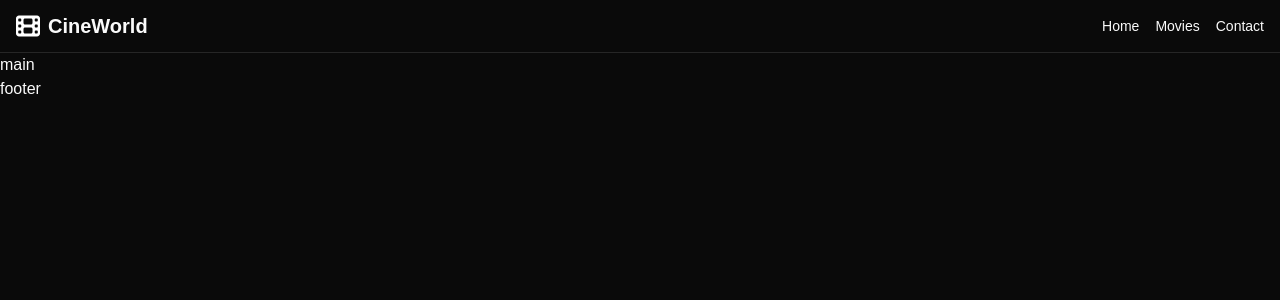
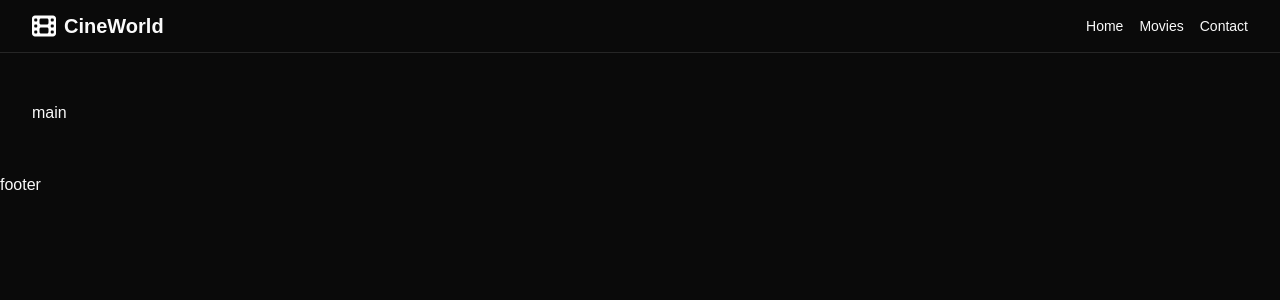
Before and after one commit to tammeleh/cineworld, a React (Vite) app: page / in a window 1280 px wide. Shown: the top 300 px of the page. Built offline with nearby package versions, Linux system fonts and the light colour scheme.

Commit message:
Add utility class for header/main/footer size and padding

```diff
--- a/src/App.tsx
+++ b/src/App.tsx
@@ -5,7 +5,7 @@ function App() {
   return (
     <div>
       <Header />
-      <main>main</main>
+      <main className="container-with-px py-8 md:py-12">main</main>
       <footer>footer</footer>
     </div>
   )
--- a/src/components/Header.tsx
+++ b/src/components/Header.tsx
@@ -11,7 +11,8 @@ export const Header = () => {
   )
 
   return (
-    <header className="border-b-border flex justify-between border-b px-2 py-3 md:px-4">
+    <header className="border-b-border border-b">
+      <div className="container-with-px flex justify-between py-3">
         <Link
           className="flex items-center gap-2"
           aria-label="Go to homepage"
@@ -29,6 +30,7 @@ export const Header = () => {
           <NavItem to="/movies">Movies</NavItem>
           <NavItem to="/contact">Contact</NavItem>
         </ul>
+      </div>
     </header>
   )
 }
--- a/src/index.css
+++ b/src/index.css
@@ -13,4 +13,8 @@
     @apply bg-background text-foreground;
     font-family: 'Lexend Deca', sans-serif;
   }
+
+  .container-with-px {
+    @apply container mx-auto px-4 md:px-8;
+  }
 }
```
Lines whose indentation alone changed are shown as unchanged.
